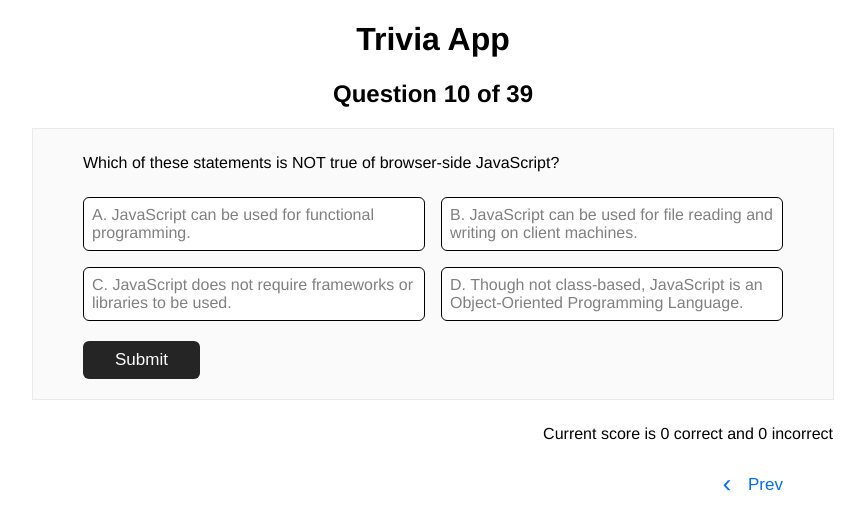
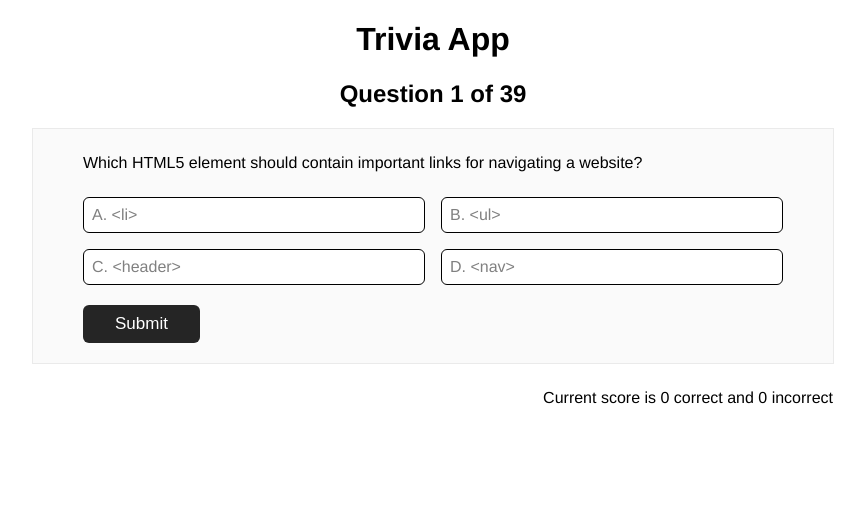
Before and after one commit to bmch/automation-test-angular-codepipleline, an Angular app: page / in a window 1280 px wide. Shown: the top 530 px of the page, without its empty margins (207-1072 px from the left). Built offline with nearby package versions, Linux system fonts and the light colour scheme.

Commit message:
begin at question zero

```diff
--- a/src/app/app.component.ts
+++ b/src/app/app.component.ts
@@ -9,7 +9,7 @@ import * as data from './trivia.json';
 })
 export class AppComponent implements OnInit {
   questions: any = (data as any).default;
-  current: number = 9;
+  current: number = 0;
 
   score = 0
   incorrect = 0;
```
